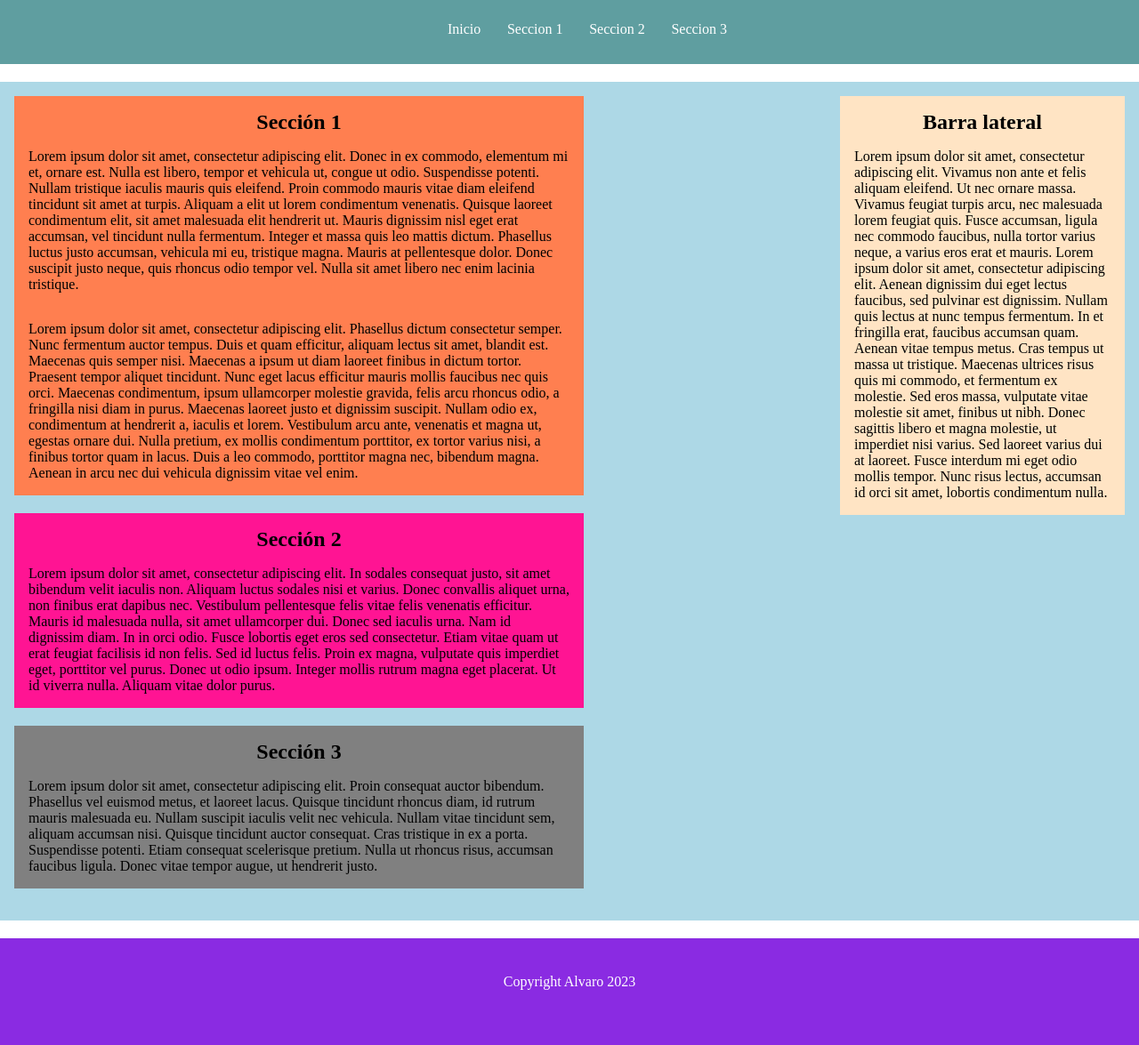
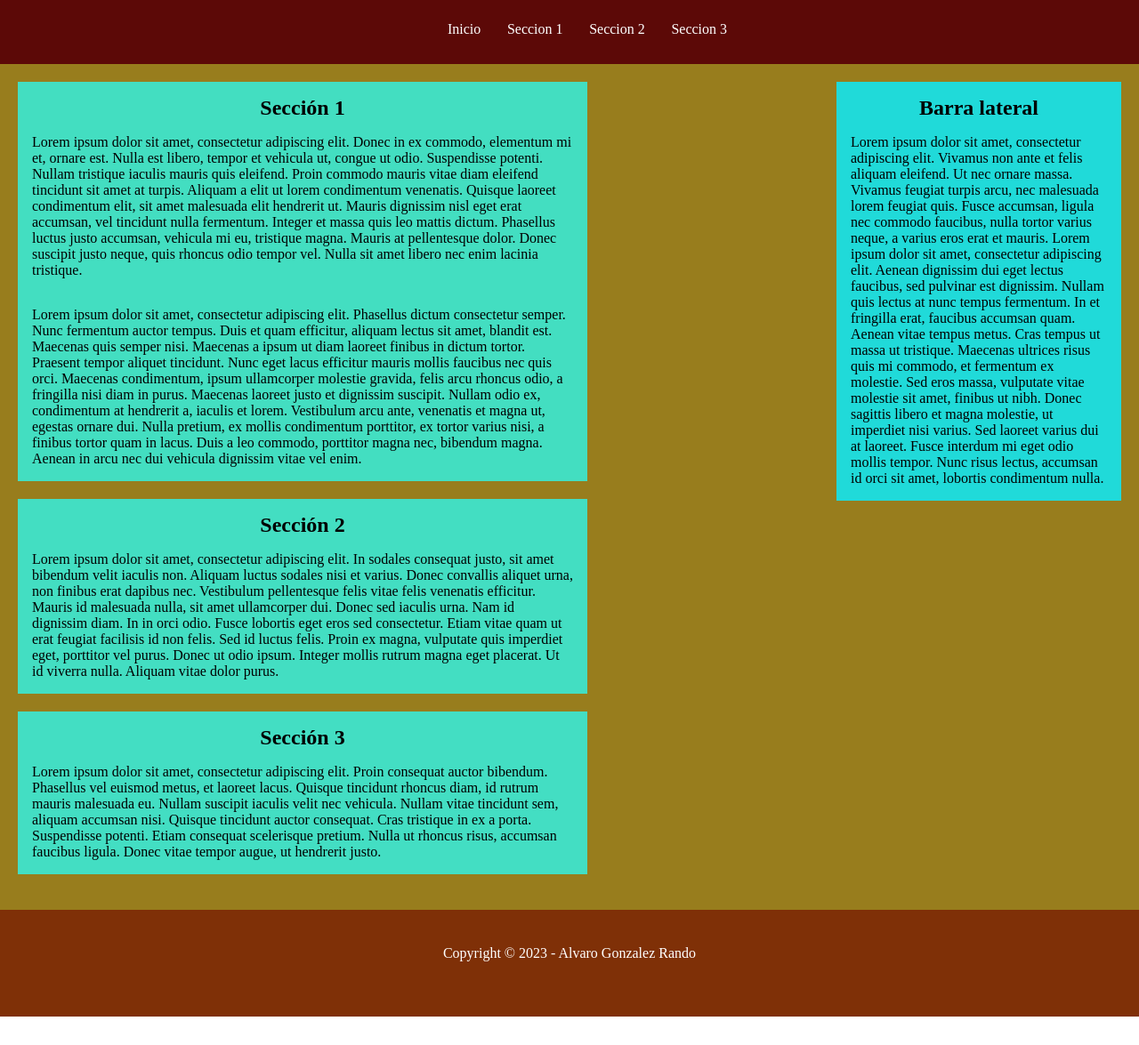
Before and after one commit to Alvarikoke/FPDualBloque1, a plain HTML site: page index.html in a window 1280 px wide. Shown: the whole page at 89% size. After the commit the page ends 1143 px from the top, so only its background shows below. Drawn offline with Linux system fonts and the light colour scheme.

Commit message:
Commit final diario 17/01/23

```diff
--- a/css/styles.css
+++ b/css/styles.css
@@ -3,15 +3,27 @@
   margin: 0;
 }
 
-/* Estilos del Header */
-header {
-  margin-bottom: 20px;
+.color1 {
+  color: #20dad9;
+}
+.color2 {
+  color: #43dec3;
+}
+.color3 {
+  color: #5c0907;
+}
+.color4 {
+  color: #7f3007;
+}
+.color5 {
+  color: #987d1d;
 }
 
+/* Estilos del Header */
 nav {
   height: 6vh;
   width: 100vw;
-  background-color: cadetblue;
+  background-color: #5c0907;
   padding-top: 3vh;
 }
 
@@ -25,15 +37,15 @@ li {
 }
 
 li a {
-  color: white;
+  color: #ffffff;
   text-decoration: none;
   padding: 0 0.8rem;
 }
 
 /* Estilos del Main */
 main {
-  padding: 1rem;
-  background-color: lightblue;
+  padding: 20px;
+  background-color: #987d1d;
 }
 
 aside {
@@ -41,7 +53,7 @@ aside {
   display: block;
   float: right;
   margin-left: 20px;
-  background-color: bisque;
+  background-color: #20dad9;
 }
 
 article {
@@ -50,15 +62,15 @@ article {
 }
 
 #seccionUno {
-  background-color: coral;
+  background-color: #43dec1;
 }
 
 #seccionDos {
-  background-color: deeppink;
+  background-color: #43dec2;
 }
 
 #seccionTres {
-  background-color: gray;
+  background-color: #43dec3;
 }
 
 aside p,
@@ -76,8 +88,7 @@ footer {
   height: 10vh;
   width: 100vw;
   text-align: center;
-  margin-top: 20px;
   padding-top: 5vh;
-  background-color: blueviolet;
-  color: white;
+  background-color: #7f3007;
+  color: #ffffff;
 }
--- a/index.html
+++ b/index.html
@@ -120,7 +120,7 @@
       </article>
     </main>
     <footer>
-      <p>Copyright Alvaro 2023</p>
+      <p>Copyright &copy; 2023 - Alvaro Gonzalez Rando</p>
     </footer>
   </body>
 </html>
```
